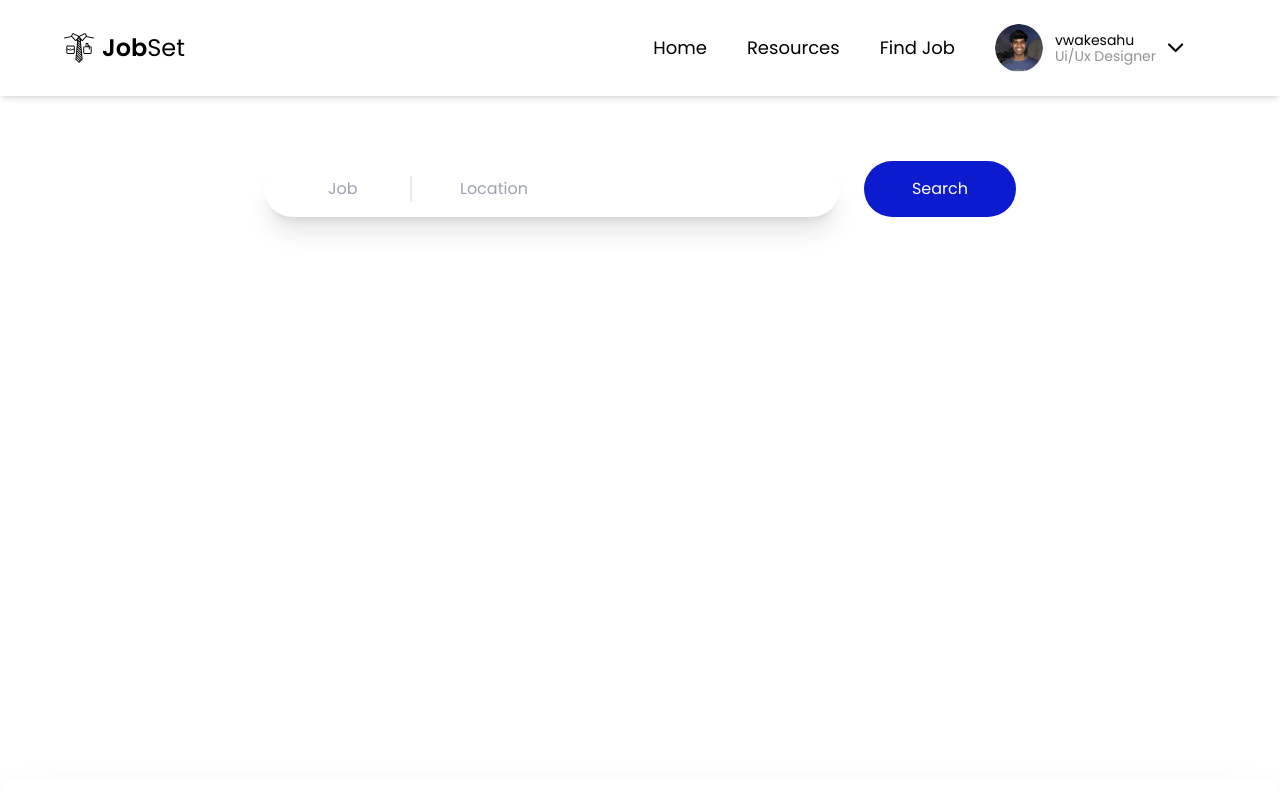
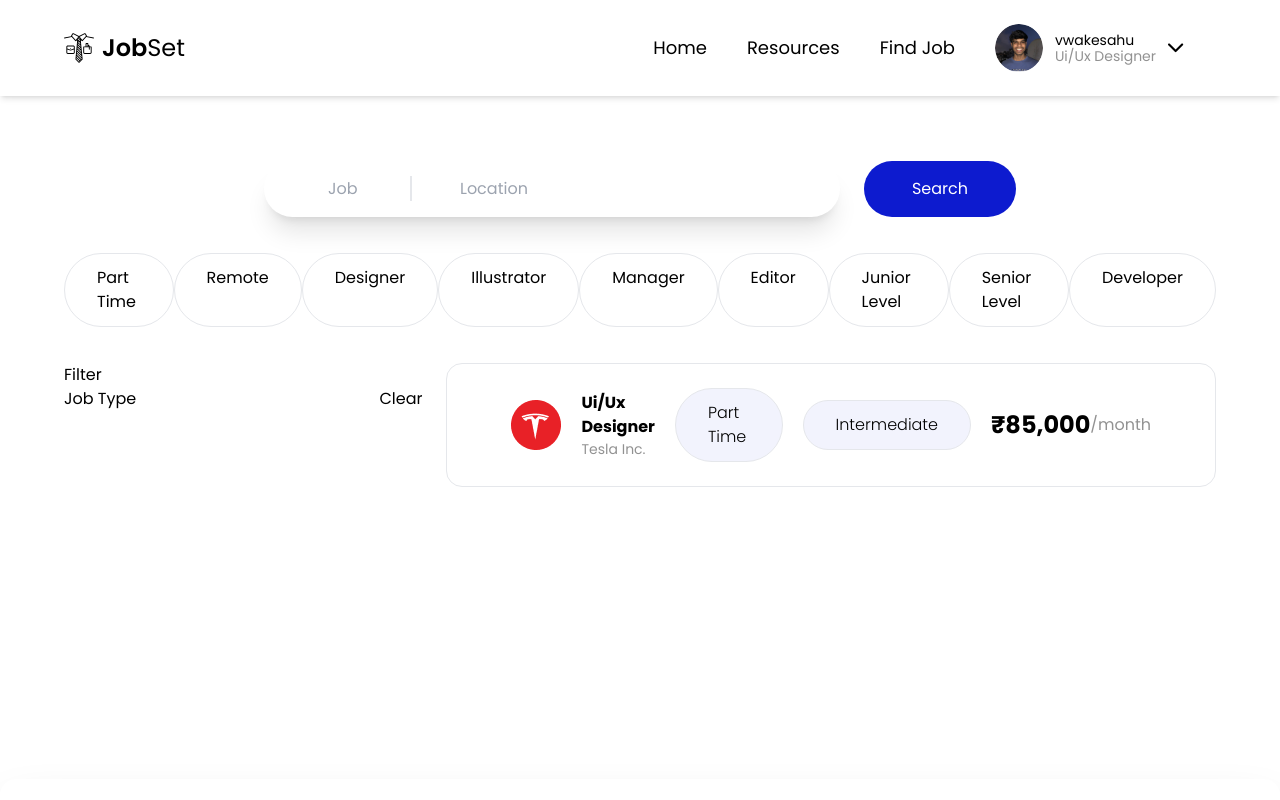
Before and after one commit to TechieeGeeeks/JobSet, a React (Create React App) app in the folder frontend/: page /demo in a window 1280 px wide. Shown: the top 800 px of the page. Built offline with nearby package versions, Linux system fonts and the light colour scheme.

Commit message:
Done With Static Find Job UI

```diff
--- a/frontend/src/components/Demo.jsx
+++ b/frontend/src/components/Demo.jsx
@@ -1,4 +1,5 @@
 import React from 'react'
+import TeslaLogo from '../img/tesla_img.png'
 
 const Demo = () => {
   return (
@@ -9,9 +10,44 @@ const Demo = () => {
             <div className='w-1/2 p-4 bg-lightCard shadow-xl rounded-full flex items-center justify-center'>
               <input type="text" placeholder='Job Title' className='w-1/2 h-full px-12 rounded-full outline-none' />
               <input type="text" placeholder='Location' className='h-full px-12 rounded-e-full border-l-2 outline-none' />
-
             </div>
             <button className='bg-lightPrimary text-lightCard p-4 px-12 rounded-full'>Search</button>
+          </div>
+          <div className='mt-9 flex w-full justify-between' >
+            <div className=' px-8 py-3 rounded-full border'>Part Time</div>
+            <div className=' px-8 py-3 rounded-full border'>Remote</div>
+            <div className=' px-8 py-3 rounded-full border'>Designer</div>
+            <div className=' px-8 py-3 rounded-full border'>Illustrator</div>
+            <div className=' px-8 py-3 rounded-full border'>Manager</div>
+            <div className=' px-8 py-3 rounded-full border'>Editor</div>
+            <div className=' px-8 py-3 rounded-full border'>Junior Level</div>
+            <div className=' px-8 py-3 rounded-full border'>Senior Level</div>
+            <div className=' px-8 py-3 rounded-full border'>Developer</div>
+          </div>
+          <div className='mt-9 flex gap-6'>
+            <div className='w-[35%]'>
+              Filter
+              <input type="text" />
+              <div>
+                <div className='flex justify-between'>
+                  <p>Job Type</p>
+                  <p>Clear</p>
+                </div>
+              </div>
+            </div>
+            <div className='flex gap-5 items-center justify-center rounded-2xl border px-16 py-6'>
+              <img src={TeslaLogo} alt="tesla_logo" />
+              <div>
+                <p className='font-bold'>Ui/Ux Designer</p>
+                <p className='text-sm text-lighttextGray'>Tesla Inc.</p>
+              </div>
+              <div className=' px-8 py-3 rounded-full border bg-lightBgBlue font-light'>Part Time</div>
+              <div className=' px-8 py-3 rounded-full border  bg-lightBgBlue font-light'>Intermediate</div>
+              <div className='flex items-center justify-center'>
+              <p className='font-bold text-2xl '>₹85,000</p>
+              <p className='text-lighttextGray'>/month</p>
+              </div>
+            </div>
           </div>
         </div>
       </div>
```
